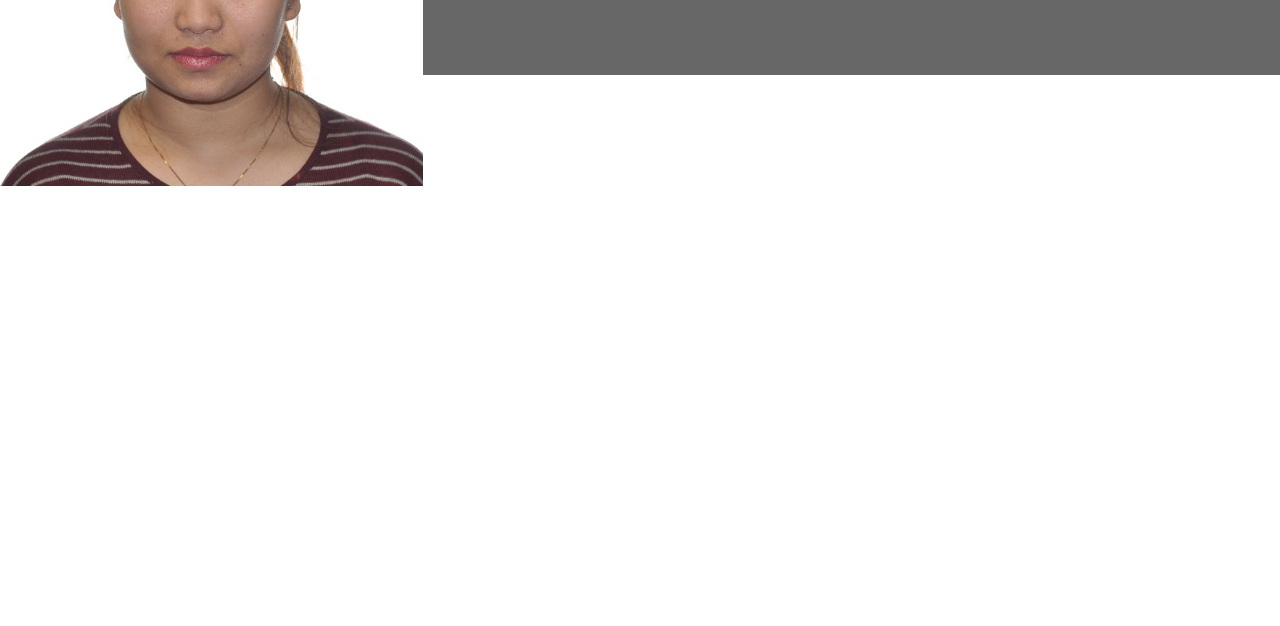
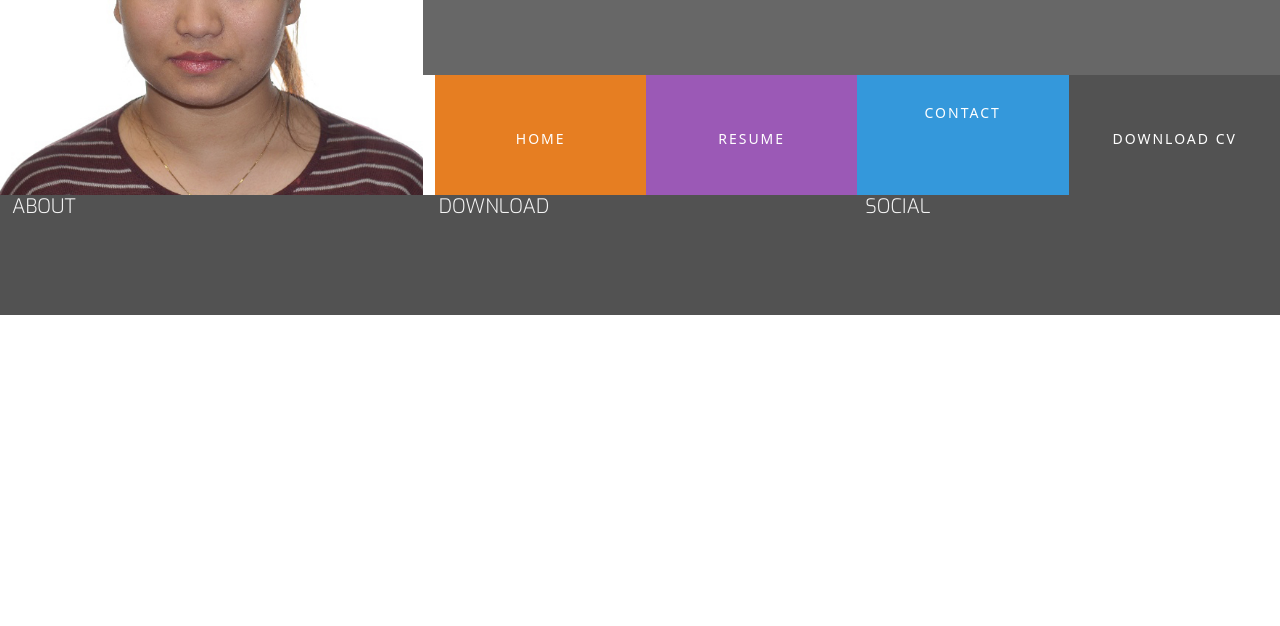
Before and after one commit to neerojstha/resume, a plain HTML site: page index.html in a window 1280 px wide. Shown: the part 174-800 px from the top of the page. Drawn offline with nearby package versions, Linux system fonts and the light colour scheme.

Commit message:
footer style added

```diff
--- a/assets/css/style.css
+++ b/assets/css/style.css
@@ -1,16 +1,55 @@
 @import url('https://fonts.googleapis.com/css?family=Roboto:100,200,300,400,500,600,700|Exo:100,200,300,400,500,600,700');
 
-/*-------------------------------------colors*/
+/*--------------------------------------------Colors*/
+
 .bg-color-name-title {
     background-color: #676767;
 }
+
+.ui-menu-color-home {
+    background-color: #e67e22;
+}
+
+.ui-menu-color-resume {
+    background-color: #9b59b6;
+}
+
+.ui-menu-color-contact {
+    background-color: #3498db;
+}
+
+.ui-menu-color-download {
+    background-color: #525252;
+}
+/*------------------------------------special padding*/
+
+h1,
+h2,
+h3,
+h4 {
+    margin: 0;
+}
+
+.uppercase {
+    text-transform: uppercase;
+}
+
+.general-sub {
+    font-family: "Exo", sans-serif;
+    font-weight: 300;
+    color: whitesmoke;
+}
+
+/*--------------------------------------------Heading*/
+
 header {
     margin: 0;
 }
+
 .heading {
     margin-left: 50px;
+}
 
-}
 .logo {
     background: url("../images/priyanka.jpg");
     background-position: center;
@@ -27,7 +66,7 @@ header {
     font-weight: 100;
     font-size: 46px;
     margin-top: 50px;
-    color: white;
+    color: #fff;
 }
 
 .title {
@@ -36,5 +75,68 @@ header {
     font-size: 28px;
     margin-top: 20px;
     margin-bottom: 90px;
-    color: white;
+    color: #fff;
 }
+
+.list-inline-item:not(:last-child) {
+    margin: 0;
+}
+
+.menucontainer {
+    font-size: 0;
+}
+
+#nav {
+    margin: 0;
+}
+
+#nav li {
+    font-size: 14px;
+    padding: 0;
+}
+
+.menuitem {
+    height: 120px;
+    text-align: center;
+    padding: 0;
+}
+
+.menuitem a {
+    width: 100%;
+    text-decoration: none;
+    color: #fff;
+    height: 120px;
+}
+
+.menuitem a i {
+    padding-top: 22px;
+    display: block;
+    color: #fafafa;
+    font-size: 26px;
+}
+
+.menuitem span {
+    display: block;
+    width: 100%;
+    padding-top: 5px;
+    text-align: center;
+    text-transform: uppercase;
+    font-size: 14px;
+    font-weight: 300;
+    letter-spacing: 2px;
+}
+
+/*---------------------------------Hoover*/
+.hvr-sweep-to-bottom::before {
+    background-color: rgba(0,0,0,0);
+    height: 120px
+}
+
+/*-----------------------------------------Footer*/
+
+footer {
+    background-color: #525252;
+    color: #fafafa;
+    min-height: 120px;
+    margin: 0;
+}
--- a/index.html
+++ b/index.html
@@ -7,29 +7,56 @@
     <link rel="stylesheet" href="https://cdn.jsdelivr.net/npm/bootstrap@5.2.3/dist/css/bootstrap.min.css" type="text/css" />
     <link rel="stylesheet" href="https://cdn.jsdelivr.net/npm/@fortawesome/fontawesome-free@6.2.1/css/fontawesome.min.css" type="text/css" />
     <link rel="stylesheet" href="assets/css/style.css">
+    <link rel="stylesheet" href="https://cdnjs.cloudflare.com/ajax/libs/hover.css/2.3.1/css/hover-min.css" integrity="sha512-csw0Ma4oXCAgd/d4nTcpoEoz4nYvvnk21a8VA2h2dzhPAvjbUIK6V3si7/g/HehwdunqqW18RwCJKpD7rL67Xg==" crossorigin="anonymous" referrerpolicy="no-referrer" />
     <title>Priyanka</title>
 </head>
 <body>
     <header>
-        <div class="row">
-            <a href="index.html" class="col-md-4 logo">
-
-            </a>
+        <div class="row no-gutters">
+            <a class="col-md-4 logo" href="02-index.html"></a>
             <div class="col-md-8">
-                <div class="row bg-color-name-title">
+                <div class="row no-gutters bg-color-name-title">
                     <div class="col heading">
                         <h1 class="name">Priyanka Shrestha</h1>
-                        <h2 class="title">Full Stack Developer</h2>
+                        <h2 class="title"> Dental Hygenists</h2>
                     </div>
                 </div>
-
+                <div class="row no-gutters">
+                    <div class="col">
+                        <ul id="nav" class="list-inline menucontainer">
+                            <li class="col-6 col-sm-3 list-inline-item ui-menu-color-home menuitem">
+                                <a href="#" class="hvr-sweep-to-bottom"><i class="fa fa-home" aria-hidden="true"></i><span>Home</span></a>
+                            </li>
+                            <li class="col-6 col-sm-3 list-inline-item ui-menu-color-resume menuitem">
+                                <a href="#" class="hvr-sweep-to-bottom"><i class="fa fa-graduation-cap" aria-hidden="true"></i><span>Resume</span></a>
+                            </li>
+                            <li class="col-6 col-sm-3 list-inline-item ui-menu-color-contact menuitem">
+                                <a href="#" class="hvr-sweep-to-bottom"><i class="fa fa-comment-o" aria-hidden="true"></i><span>Contact</span></a>
+                            </li>
+                            <li class="col-6 col-sm-3 list-inline-item ui-menu-color-download menuitem">
+                                <a href="#" class="hvr-sweep-to-bottom"><i class="fa fa-download" aria-hidden="true"></i><span>Download CV</span></a>
+                            </li>
+                        </ul>
+                    </div>
+                </div>
             </div>
         </div>
     </header>
     <section>
 
     </section>
-
-    <footer></footer>
+    <footer class="container-fluid">
+        <div class="row">
+            <div class="col-sm-4">
+                <h5 class="uppercase general-sub">About</h5>
+            </div>
+            <div class="col-sm-4">
+                <h5 class="uppercase general-sub">Download</h5>
+            </div>
+            <div class="col-sm-4">
+                <h5 class="uppercase general-sub">Social</h5>
+            </div>
+        </div>
+    </footer>
 </body>
 </html>
```
